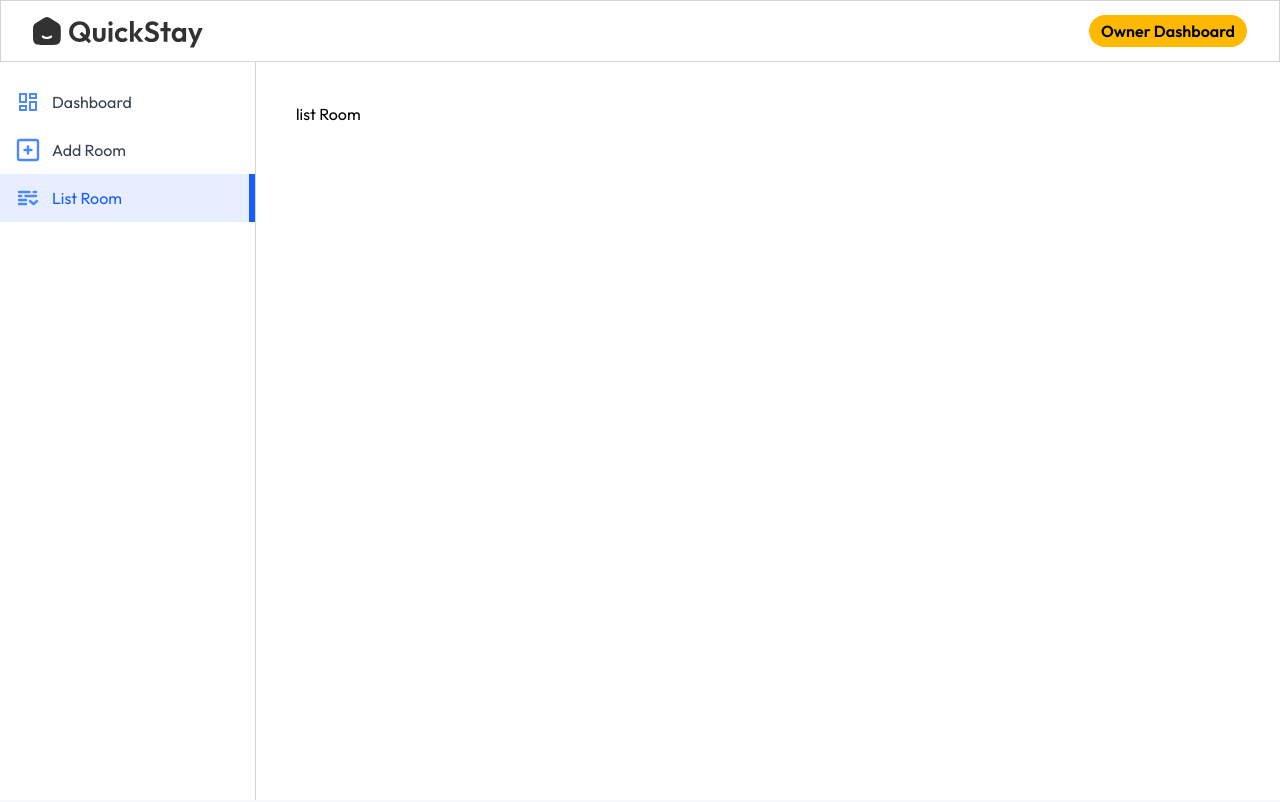
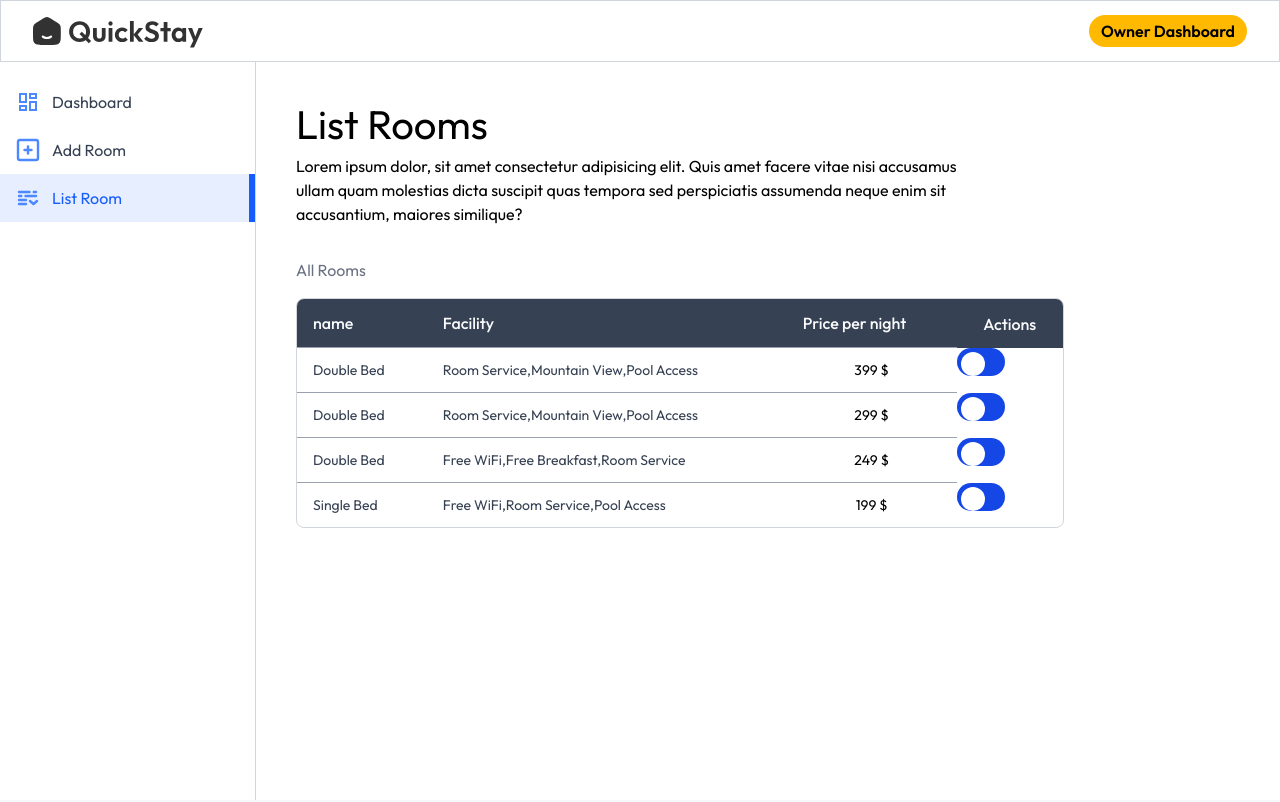
Before and after one commit to ali-I-salhab/Hotel_Booking, a React (Vite) app in the folder client/: page /owner/list-room in a window 1280 px wide. Shown: the top 802 px of the page. Built offline with nearby package versions, Linux system fonts and the light colour scheme; a web font is replaced by a local one.

Commit message:
front end complete

```diff
--- a/client/src/pages/hotelOwner/ListRoom.jsx
+++ b/client/src/pages/hotelOwner/ListRoom.jsx
@@ -1,7 +1,70 @@
-import React from "react";
+import React, { useState } from "react";
+import { roomsDummyData } from "./../../assets/assets";
+import Title from "./../../components/Title";
 
 const ListRoom = () => {
-  return <div>list Room</div>;
+  const [rooms, setRooms] = useState(roomsDummyData);
+  return (
+    <div>
+      <Title
+        align={"left"}
+        font={"outfit"}
+        title={"List Rooms"}
+        subTilte={
+          "Lorem ipsum dolor, sit amet consectetur adipisicing elit. Quis amet facere vitae nisi accusamus ullam quam molestias dicta suscipit quas tempora sed perspiciatis assumenda neque enim sit accusantium, maiores similique?"
+        }
+      />
+      <p className="text-gray-500 mt-8">All Rooms</p>
+      <div className="w-full mt-4 max-w-3xl text-left border border-gray-300 rounded-lg max-h-80 overflow-y-scroll">
+        <table className="w-full">
+          <thead className="bg-gray-700">
+            <tr>
+              <th className="py-3 px-4 text-gray-50 font-medium"> name</th>
+              <th className="py-3 px-4 text-gray-50 font-medium max-sm::hidden">
+                Facility
+              </th>
+              <th className="py-3 px-4 text-gray-50 font-medium ">
+                Price per night
+              </th>
+              <th className="py-3 px-4 text-gray-50 font-medium text-center">
+                Actions
+              </th>
+            </tr>
+          </thead>
+          <tbody className="text-sm">
+            {rooms.map((room) => {
+              return (
+                <tr key={room._id}>
+                  <td className="py-3 px-4 text-gray-700 border-t border-gray-400">
+                    {room.roomType}
+                  </td>
+                  <td className="py-3 px-4 mx-sm:hidden text-gray-700 border-t border-gray-400">
+                    {room.amenities.join(",")}
+                  </td>
+                  <td className="py-3 px-4  border-t text-center  border-gray-400">
+                    {room.pricePerNight} $
+                  </td>
+                  <label
+                    htmlFor=""
+                    className="relative inline-flex items-center cursor-pointer text-gray-900 gap-3"
+                  >
+                    <input
+                      type="checkbox"
+                      className="sr-only peer"
+                      checked={room.isAvailable}
+                    />
+                    <div className="w-12 h-7 bg-slate-400 rounded-full peer peer-checked:bg-blue-700 transition-colors duration-500">
+                      <span className="dot absolute left-1 top-1  w-6 h-6 bg-white rounded-full  transition-transform duration-500 ease-in peer-checked:translate-x-5"></span>
+                    </div>
+                  </label>
+                </tr>
+              );
+            })}
+          </tbody>
+        </table>
+      </div>
+    </div>
+  );
 };
 
 export default ListRoom;
```
